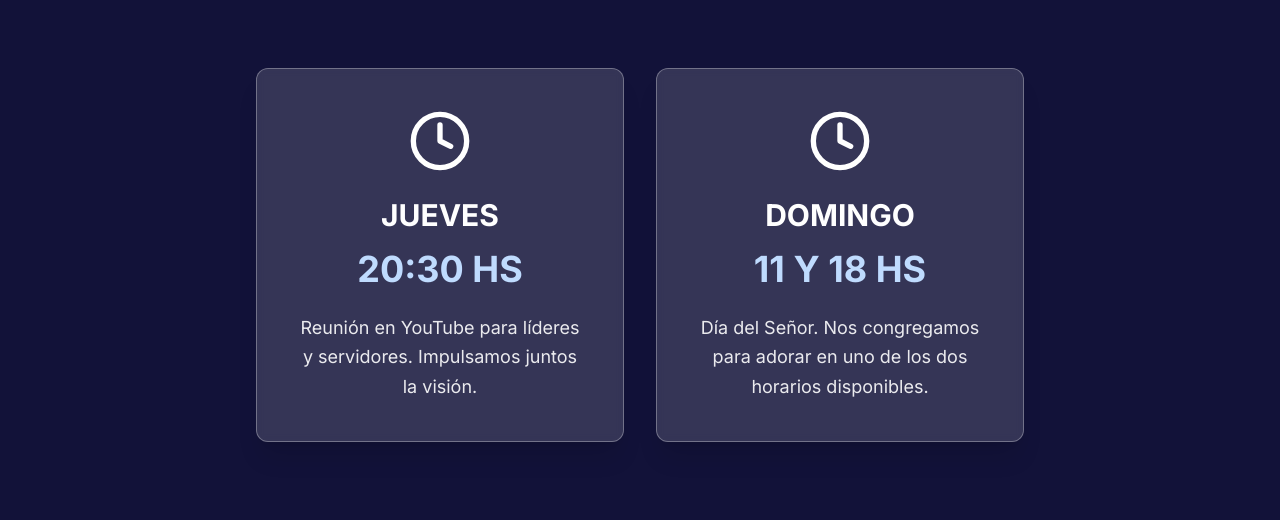
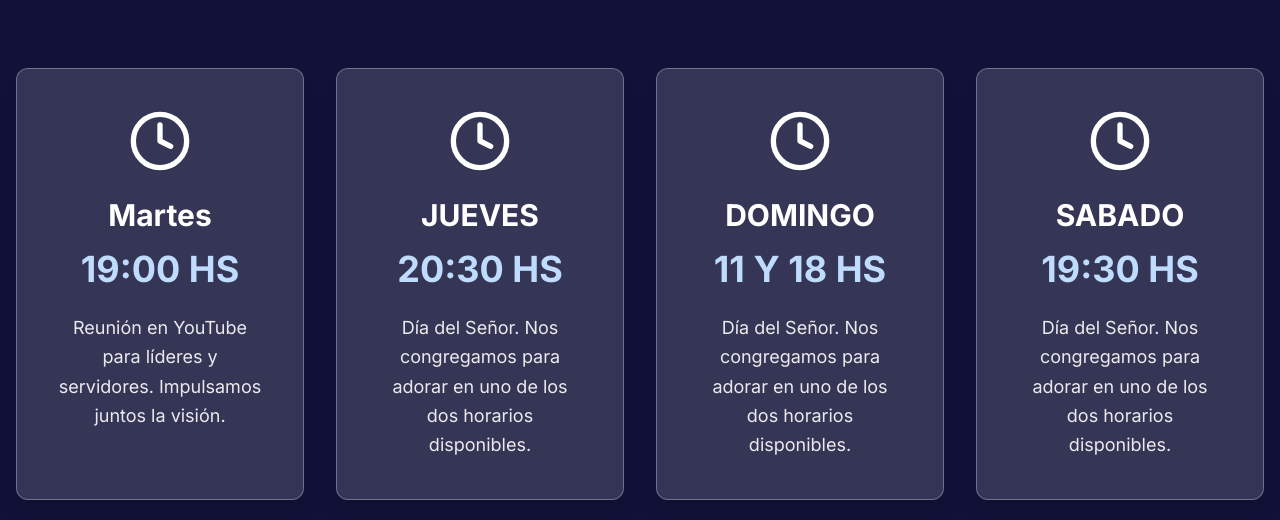
Before and after one commit to juanpo12/cristo-la-solucion, a Next.js app: page / in a window 1280 px wide. Shown: the part 2214-2734 px from the top of the page. Built offline with nearby package versions, Linux system fonts and the light colour scheme; grey boxes are pictures that could not be loaded.

Commit message:
feat(components): update hero button link and add meetings
- Replace scroll handler with Link component in Hero button for better navigation
- Add new meeting times and adjust grid layout in Meetings component

```diff
--- a/components/hero.tsx
+++ b/components/hero.tsx
@@ -2,6 +2,7 @@
 import { Button } from "@/components/ui/button"
 import { ArrowRight, MapPin, Clock } from "lucide-react"
 import Image from "next/image"
+import Link from "next/link"
 
 export function Hero() {
   const scrollToSection = (sectionId: string) => {
@@ -63,10 +64,12 @@ export function Hero() {
               <div className="flex flex-col sm:flex-row gap-3 md:gap-4 justify-center md:justify-start items-center pt-3 md:pt-4">
                 <Button
                   size="lg"
-                  onClick={() => scrollToSection("contacto")}
+                  asChild
                   className="bg-white text-gray-900 hover:bg-gray-100 px-6 md:px-8 py-3 md:py-4 text-base md:text-lg font-medium shadow-xl hover:shadow-2xl transition-all duration-300 transform hover:scale-105 w-full sm:w-auto"
                 >
-                  Únete a nosotros
+                  <Link href="/contacto">
+                    Únete a nosotros
+                  </Link>
                 </Button>
                 <Button
                   size="lg"
--- a/components/meetings.tsx
+++ b/components/meetings.tsx
@@ -3,13 +3,23 @@ import { Clock } from "lucide-react"
 
 const meetings = [
   {
+    day: "Martes",
+    time: "19:00 HS",
+    description: "Reunión en YouTube para líderes y servidores. Impulsamos juntos la visión.",
+  },
+  {
     day: "JUEVES",
     time: "20:30 HS",
-    description: "Reunión en YouTube para líderes y servidores. Impulsamos juntos la visión.",
+    description: "Día del Señor. Nos congregamos para adorar en uno de los dos horarios disponibles.",
   },
   {
     day: "DOMINGO",
     time: "11 Y 18 HS",
+    description: "Día del Señor. Nos congregamos para adorar en uno de los dos horarios disponibles.",
+  },
+  {
+    day: "SABADO",
+    time: "19:30 HS",
     description: "Día del Señor. Nos congregamos para adorar en uno de los dos horarios disponibles.",
   }
 ]
@@ -20,7 +30,7 @@ export function Meetings() {
       <div className="absolute inset-0 bg-black/20"></div>
       <div className="container mx-auto px-4 relative z-10">
         <h2 className="text-5xl font-bold text-center mb-16">NUESTRAS REUNIONES</h2>
-        <div className="grid md:grid-cols-2 gap-8 max-w-3xl mx-auto">
+        <div className="grid md:grid-cols-4 gap-8  mx-auto">
           {meetings.map((meeting, index) => (
             <Card
               key={index}
```
